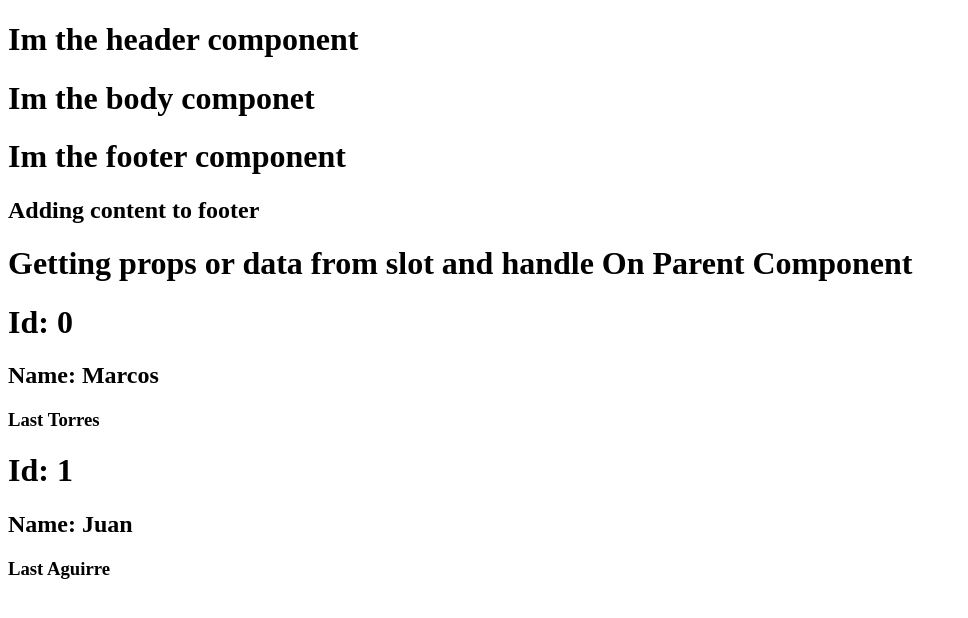
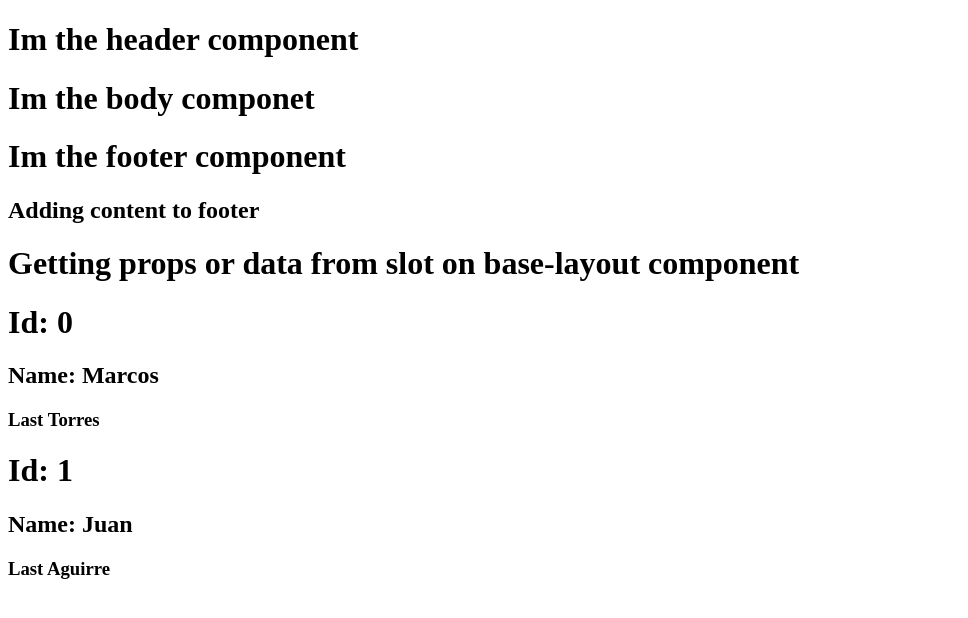
Before and after one commit to bram2507/vue-slots, a Vue app: page / in a window 1280 px wide. Shown: the top 618 px of the page, without its empty margins (0-968 px from the left). Built offline with nearby package versions, Linux system fonts and the light colour scheme.

Commit message:
feat: get props from slot and used in parent component

```diff
--- a/src/components/MainComponent.vue
+++ b/src/components/MainComponent.vue
@@ -22,8 +22,8 @@
 		</footer-component>
 
 		<div>
-			<h1>Getting props or data from slot and handle On Parent Component</h1>
-			<base-layout></base-layout>
+			<h1>Getting props or data from slot on base-layout component</h1>
+			<base-layout v-slot:propSlot="info"> </base-layout>
 		</div>
 	</div>
 	<!-- eslint-disable -->
```
